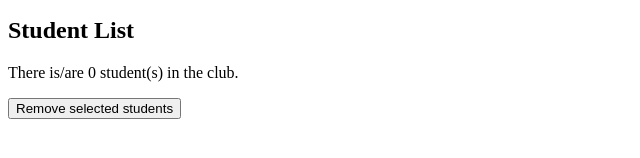
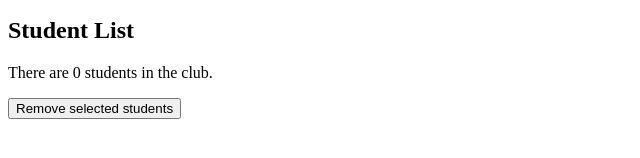
Before and after one commit to Lornwri/lab_9, a website: page student_club_vue.html in a window 1280 px wide. Shown: the part 322-480 px from the top of the page, 0-640 px from the left. Drawn offline with nearby package versions, Linux system fonts and the light colour scheme.

Commit message:
Fixed spelling and comment redundancy

```diff
--- a/student_club_vue.html
+++ b/student_club_vue.html
@@ -49,9 +49,9 @@
 
     <h2>Student List</h2>
 
-    <p>There is/are
+    <p>There are
         <span id="student-count">{{ studentCount }}</span>
-        student(s) in the club.</p>
+        students in the club.</p>
 
 
     <ul id="student-list">
```
